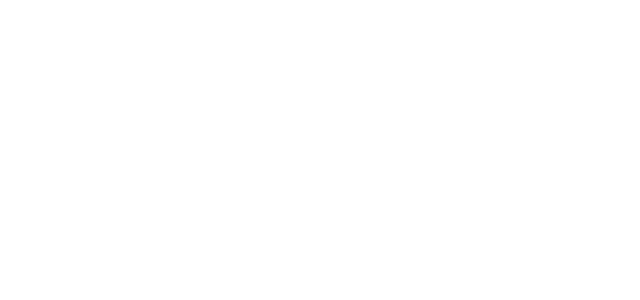
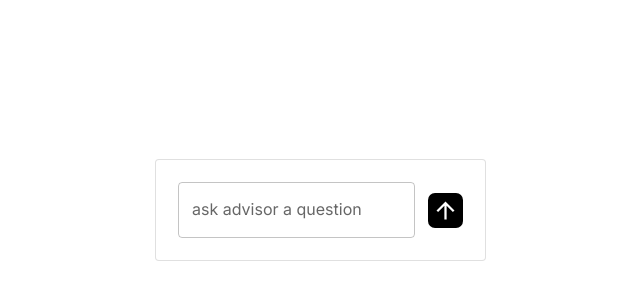
Before and after one commit to khushikhan0/enrollease, a React (Vite) app: page /ask-your-advisor in a window 1280 px wide. Before the commit this address had no page. Shown: the part 198-498 px from the top of the page, without its empty margins (301-941 px from the left). Built offline with nearby package versions, Linux system fonts and the light colour scheme.

Commit message:
basic chatbox

```diff
--- a/src/main.jsx
+++ b/src/main.jsx
@@ -16,6 +16,7 @@
 import MyClasses from "./pages/MyClasses";
 import AboutYou from "./pages/AboutYou";
 import SignUp from "./pages/SignUp";
+import ChatBox from "./pages/ChatBox";
 
 function App() {
   return (
@@ -27,6 +28,7 @@
         <Route path="/my-classes" element={<MyClasses />} />
         <Route path="sign-up" element={<SignUp />} />
         <Route path="/about-you" element={<AboutYou />} />
+        <Route path="/ask-your-advisor" element={<ChatBox />} />
       </Routes>
     </Router>
   );
--- /dev/null
+++ b/src/pages/ChatBox.jsx
@@ -0,0 +1,44 @@
+import React, { useState } from 'react';
+import "../App.css";
+import { Paper, TextField, Button, Chip, Stack, Card, CardContent, Typography, CardActions } from '@mui/material';
+import ArrowUpwardIcon from '@mui/icons-material/ArrowUpward';
+
+export default function ChatBox() {
+    const [userInput, setUserInput] = useState('');
+    const [aiInput, setAiInput] = useState('');
+
+    return (
+        <div>
+            <p>{userInput}</p>
+            <p>{aiInput}</p>
+
+            <Card variant='outlined' sx={{ minWidth: '300px', display: 'flex', boxShadow: 'none', width: '90%', maxWidth: '600px', bottom: '5px' }}>
+                <CardContent sx={{ flexGrow: 1 }}>
+                        <TextField
+                            label="ask advisor a question"
+                            variant="outlined"
+                            style={{
+                                margin: '6px',
+                                width: '100%',
+                            }}
+                            value={userInput}
+                            onChange={(e) => setUserInput(e.target.value)}
+                        />
+                </CardContent>
+                <CardActions sx={{ display: 'flex' }}>
+                    <Button size="small" sx={{ marginLeft: "-20px", display: 'flex' }}>
+                        <ArrowUpwardIcon
+                            fontSize='large'
+                            sx={{
+                                backgroundColor: '#000000',
+                                color: '#fff',
+                                borderRadius: '20%',
+                                padding: '4px'
+                            }}
+                        />
+                    </Button>
+                </CardActions>
+            </Card>
+        </div>
+      );
+}
--- a/src/pages/LogIn.jsx
+++ b/src/pages/LogIn.jsx
@@ -32,7 +32,7 @@
 
             <div style={{marginBottom: '12px'}}>
                 <TextField
-                id="password" s
+                id="password"
                 label="password"
                 variant="outlined"
                 type="password"
```
